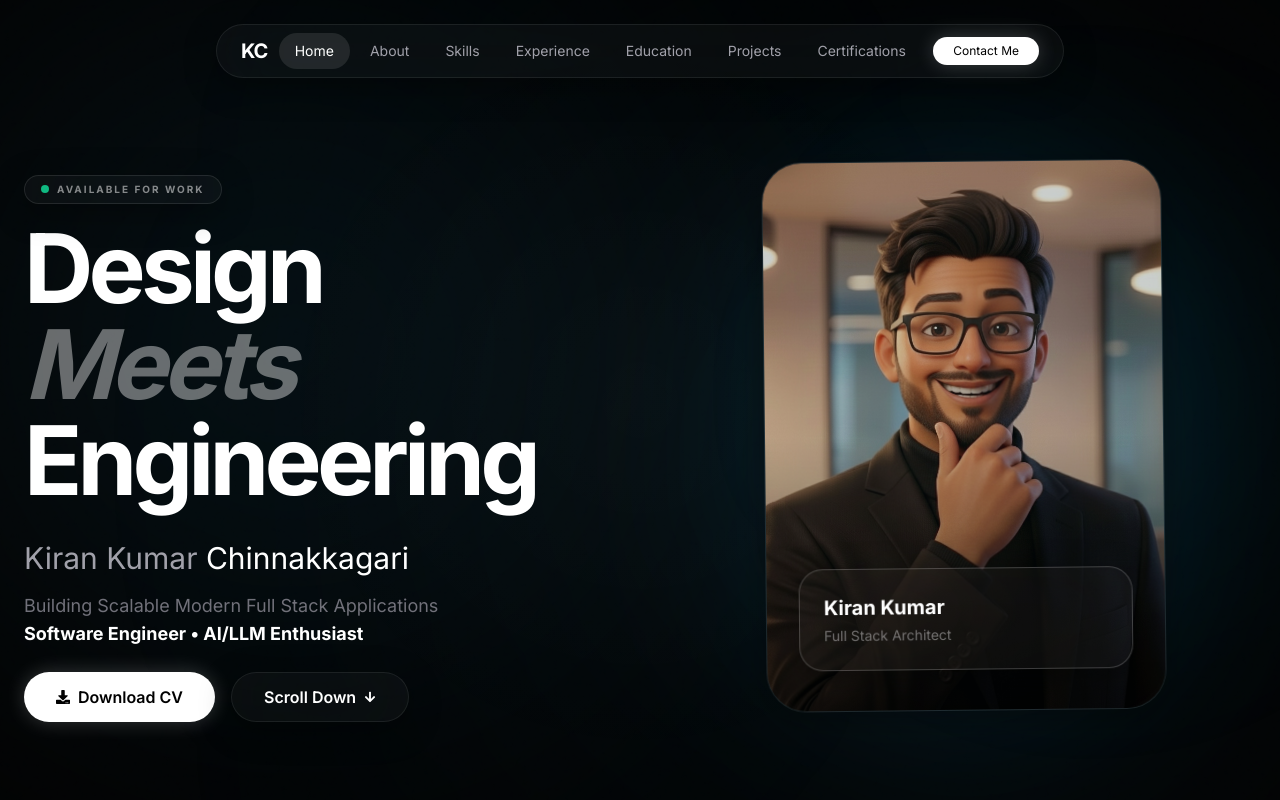
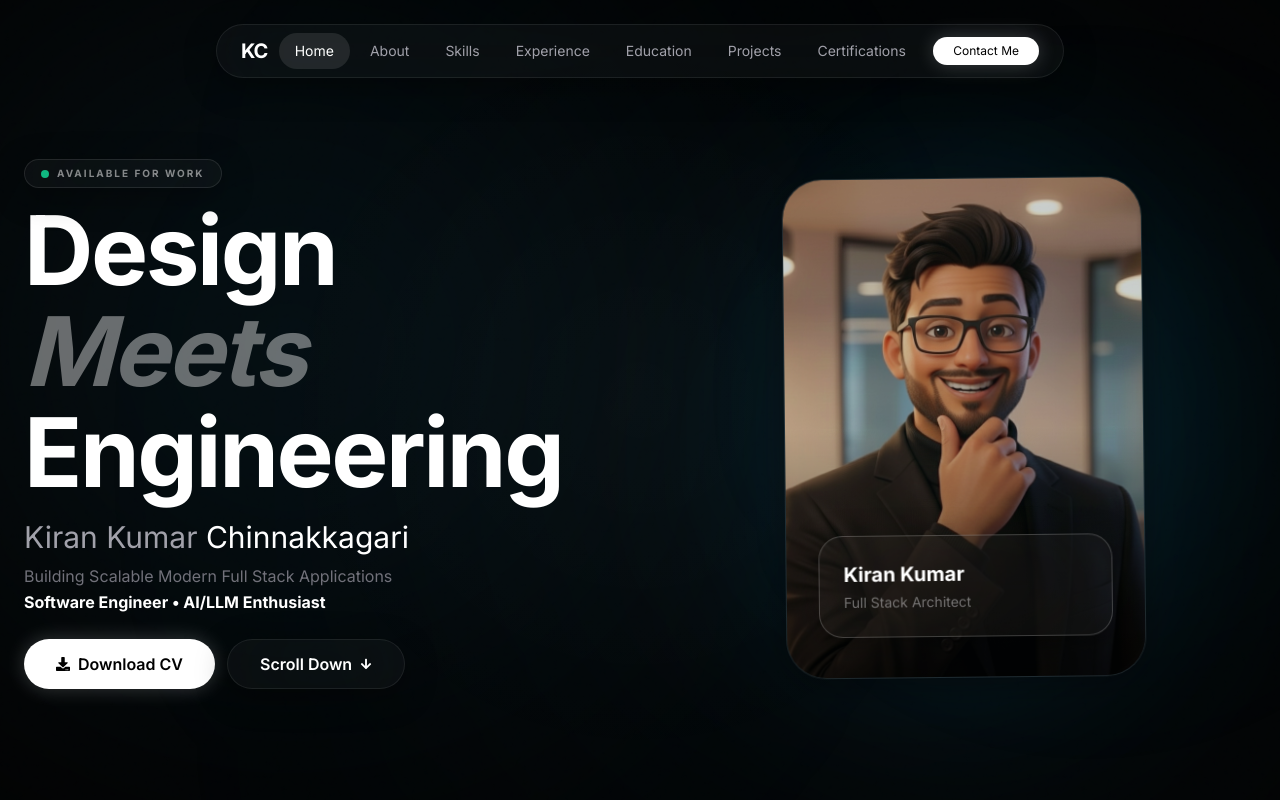
Before and after one commit to KiranLucky44/Kiran-portfolio, a React (Vite) app: page / in a window 1280 px wide. Shown: the top 800 px of the page. Built offline with nearby package versions, Linux system fonts and the light colour scheme.

Commit message:
UI: Refine Hero layout alignment, spacing, and avatar positioning

```diff
--- a/src/components/Hero.jsx
+++ b/src/components/Hero.jsx
@@ -22,9 +22,9 @@ export default function Hero() {
           initial={{ opacity: 0, x: -50 }}
           animate={{ opacity: 1, x: 0 }}
           transition={{ duration: 0.8, ease: "easeOut" }}
-          className="flex flex-col items-start mt-2 md:mt-0"
+          className="flex flex-col items-start mt-2 md:mt-0 pb-12"
         >
-          <div className="liquid-glass px-4 py-1.5 rounded-full text-[10px] font-bold uppercase tracking-[0.2em] text-white/50 mb-4 border-white/10 flex items-center gap-2">
+          <div className="liquid-glass px-4 py-1.5 rounded-full text-[10px] font-bold uppercase tracking-[0.2em] text-white/50 mb-3 border-white/10 flex items-center gap-2">
             <span className="relative flex h-2 w-2">
               <span className="animate-ping absolute inline-flex h-full w-full rounded-full bg-emerald-400 opacity-75"></span>
               <span className="relative inline-flex rounded-full h-2 w-2 bg-emerald-500"></span>
@@ -32,23 +32,23 @@ export default function Hero() {
             Available for Work
           </div>
 
-          <h1 className="headline-1 mb-8">
+          <h1 className="headline-1 mb-4 leading-[1.05] tracking-tight">
             Design <br />
             <span className="text-white/40 italic">Meets</span> <br />
             Engineering
           </h1>
 
-          <div className="mb-6">
+          <div className="mb-2">
             <h2 className="text-2xl md:text-3xl font-medium text-white-400 leading-tight">
               Kiran Kumar <span className="text-white">Chinnakkagari</span>
             </h2>
-            <p className="text-zinc-500 text-lg mt-4">
+            <p className="text-zinc-500 text-base mt-2 leading-relaxed">
               Building Scalable Modern Full Stack Applications <br />
               <span className="text-white font-bold">Software Engineer • AI/LLM Enthusiast</span>
             </p>
           </div>
 
-          <div className="flex flex-wrap gap-4">
+          <div className="flex flex-wrap gap-3 mt-4">
             <a href="/resume.pdf" download className="btn btn-primary">
               <FaDownload className="mr-2" size={14} /> Download CV
             </a>
@@ -66,7 +66,7 @@ export default function Hero() {
               rotate: [-1, 1, -1]
             }}
             transition={{ duration: 8, repeat: Infinity, ease: "easeInOut" }}
-            className="relative w-80 h-[450px] md:w-[400px] md:h-[550px] group"
+            className="relative mb-4 w-72 h-[420px] md:w-[360px] md:h-[500px] group"
           >
             {/* Main Glass Card for Image */}
             <div className="glass-card w-full h-full p-0 relative overflow-hidden">
```
